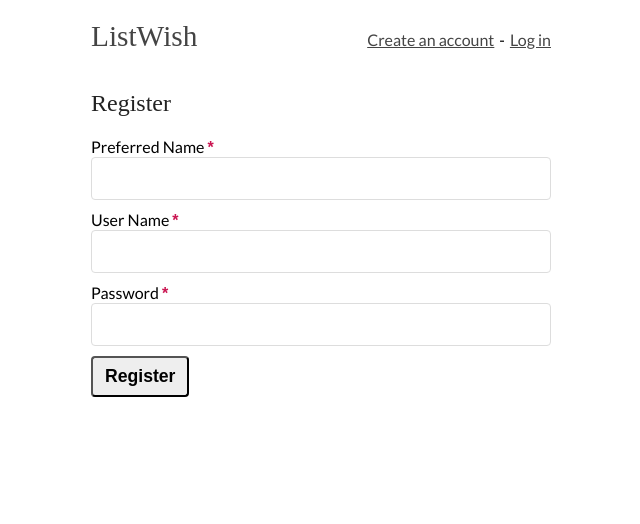
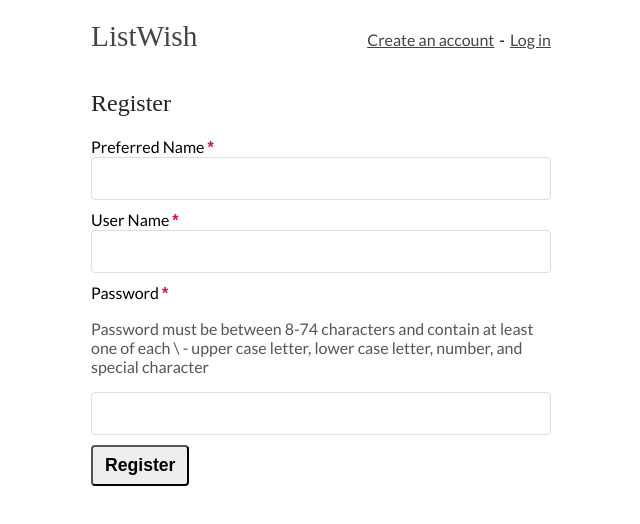
Before and after one commit to lipcowan/listWish-client, a React (Create React App) app: page /register in a window 1280 px wide. Shown: the top 524 px of the page, without its empty margins (319-959 px from the left). Built offline with nearby package versions, Linux system fonts and the light colour scheme; no server answers; a web font is replaced by a local one.

Commit message:
moved password restrictions info from login to registration form

```diff
--- a/src/components/LoginForm/LoginForm.js
+++ b/src/components/LoginForm/LoginForm.js
@@ -52,8 +52,6 @@ export default class LoginForm extends Component {
                   </Input>
               </div>
               <div className='password'>
-                  <p>Password must be between 8-74 characters and contain at least one of each \
-                    - upper case letter, lower case letter, number, and special character</p>
                   <label htmlFor='LoginForm__password'>
                       Password
                   </label>
--- a/src/components/RegistrationForm/RegistrationForm.js
+++ b/src/components/RegistrationForm/RegistrationForm.js
@@ -66,6 +66,8 @@ export default class RegistrationForm extends Component {
                     <label htmlFor='RegistrationForm__password'>
                         Password <Required />
                     </label>
+                    <p>Password must be between 8-74 characters and contain at least one of each \
+                    - upper case letter, lower case letter, number, and special character</p>
                     <Input
                       name='password'
                       type='password'
```
